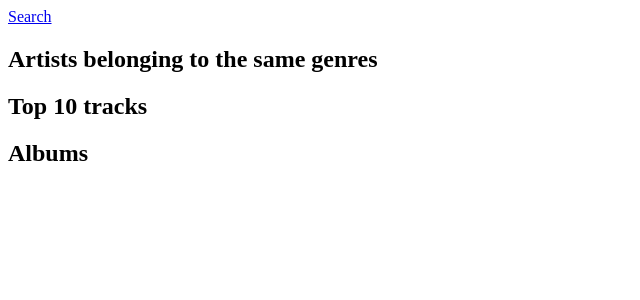
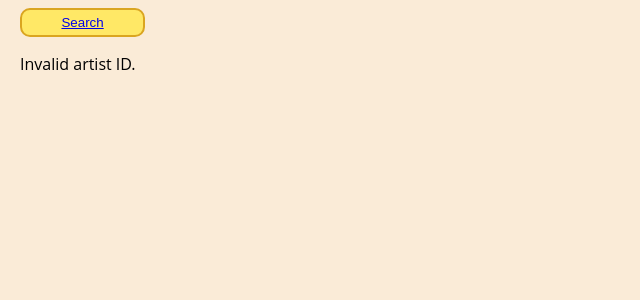
Before and after one commit to jacekchess/Spotify, a Flask app: template templates/report.html in a window 1280 px wide. Shown: the top 300 px of the page, without its empty margins (0-640 px from the left). Run offline with Flask 2, Linux system fonts and the light colour scheme; the template is opened without the code that fills it, so the values that code supplies are empty.

Commit message:
aplikacja obsługa błędów + layout

```diff
--- a/app.py
+++ b/app.py
@@ -4,35 +4,33 @@ from wtforms import StringField
 from PySparkReport import *
 
 app = Flask(__name__)
-app.config['SECRET_KEY'] = 'our very hard to guess secretfir'
+app.config['SECRET_KEY'] = 'secret_key'
 
-# strona z formularzem do wpisania id artysty
 @app.route('/search', methods=['GET', 'POST'])
 def search():
-    error = ""
     if request.method == 'POST':
-        # pobranie danych z formularza
-        artist_id = request.form['artist_id']
-
-        # walidacja - sprawdzenie długości id
-        if len(artist_id) != 22 :
-            # niepoprawny id
-            error = "ID too short. Please supply valid artist ID"
-        else:
-            # poprawne dane - przekierowanie do raportu
-            return redirect(url_for('report'))
+        # przekierowanie do strony z raportem
+        return redirect(url_for('report'))
 
     return render_template('search.html', message=error)
 
 @app.route('/report', methods=['GET', 'POST'])
 def report():
-    # wywołanie funkcji generujących raport dla artysty
-    genres = generate_genres(request.form['artist_id'])
-    albums = generate_albums(request.form['artist_id'])
-    tracks = generate_tracks(request.form['artist_id'])
-    return render_template('report.html',  tables=[genres.to_html(classes='data', header="true"),
-                                                     albums.to_html(classes='data', header="true"),
-                                                     tracks.to_html(classes='data', header="true")])
+    artist_id = request.form['artist_id']
+    # obsługa identyfikatora zbyt krótkiego/długiego
+    if len(artist_id) != 22:
+        return render_template('report.html')
+    genres = generate_genres(artist_id) # artyści tworzący w tych samych gatunkach
+    albums = generate_albums(artist_id) # albumy
+    tracks = generate_tracks(artist_id) # utwory
+    # obsługa identyfikatora którego nie ma w bazie (nie ma gwarancji, że jest poprawny; ma tylko odpowiednią długość)
+    if isinstance(genres, int):
+    	return render_template('report.html', artist_id=artist_id)
+    else:
+        # obsługa identyfikatora będącego w bazie
+        albums.reset_index(inplace=True, drop=True)
+        return render_template('report.html',  tables=[genres.to_html(classes='data', header="true", index=False),
+                                                       albums.to_html(classes='data', header="true"),
+                                                       tracks.to_html(classes='data', header="true")])
 
-# uruchomienie aplikacji
 # app.run(debug=True)
--- a/templates/base.html
+++ b/templates/base.html
@@ -3,6 +3,27 @@
 <head>
     <meta charset="UTF-8">
     <title>{% block title %}Title{% endblock %}</title>
+    <style>
+	h2 {color: #f18951;}
+	table {border-collapse: collapse;}
+	th, td {
+    		border: 1px solid black;
+    		text-align: left; padding: 5px;
+	}
+	th {background-color: #fccf7d;}
+	td {background-color: #fddaa4;}
+	#genres td:nth-child(1) {background-color: #fccf7d;}
+	html, body {
+    		font-family: "Open Sans", Calibri, serif;
+    		background-color: antiquewhite;
+		margin-left: 10px;
+	}
+	button {background-color: #ffe866;
+    		border-radius: 10px;
+    		border: 2px solid goldenrod;
+		width: 10%;
+		padding: 5px 10px 5px 10px;}
+    </style>
 </head>
 <body>
     {% if message %}
--- a/templates/report.html
+++ b/templates/report.html
@@ -1,13 +1,21 @@
 {% extends 'base.html' %}
 
-{% block title %}Thanks{% endblock %}
+{% block title %}Report{% endblock %}
 
 {% block content %}
-<a href="{{url_for('search')}}" >Search</a><br/>
+<button><a href="{{url_for('search')}}" >Search</a></button><br/>
+{% if tables %}
 	<h2>Artists belonging to the same genres</h2>
+	<div id='genres'>
 	{{ tables[0]|safe }}
+	</div>
 	<h2>Top 10 tracks</h2>
 	{{ tables[2]|safe }}
 	<h2>Albums</h2>
 	{{ tables[1]|safe }}
+{% elif artist_id %}
+	<p>Artist ID not available in the database. </p>
+{% else %}
+	<p>Invalid artist ID.</p>
+{% endif %}
 {% endblock %}
--- a/templates/search.html
+++ b/templates/search.html
@@ -1,6 +1,6 @@
 {% extends 'base.html' %}
 
-{% block title %}Raw Form Example{% endblock %}
+{% block title %}Search{% endblock %}
 
 {% block content %}
     <form method="POST" action="{{ url_for('report') }}">
@@ -8,6 +8,6 @@
             <label for="artist_id">Artist ID</label>
             <input id="artist_id" name="artist_id" type="text">
         </p>
-        <input type="submit" value="Show report">
+        <button type="submit" id="submit">Show report</button>
     </form>
 {% endblock %}
```
Lines whose indentation alone changed are shown as unchanged.
